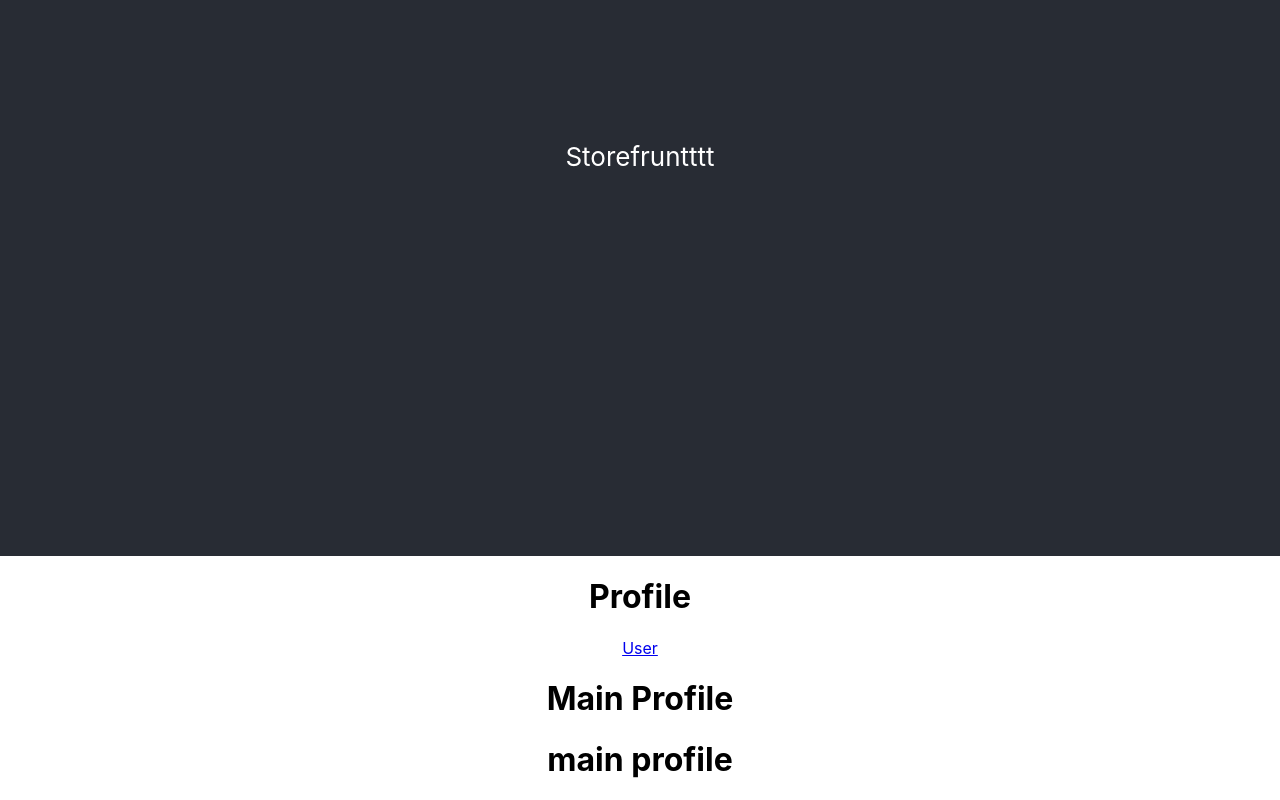
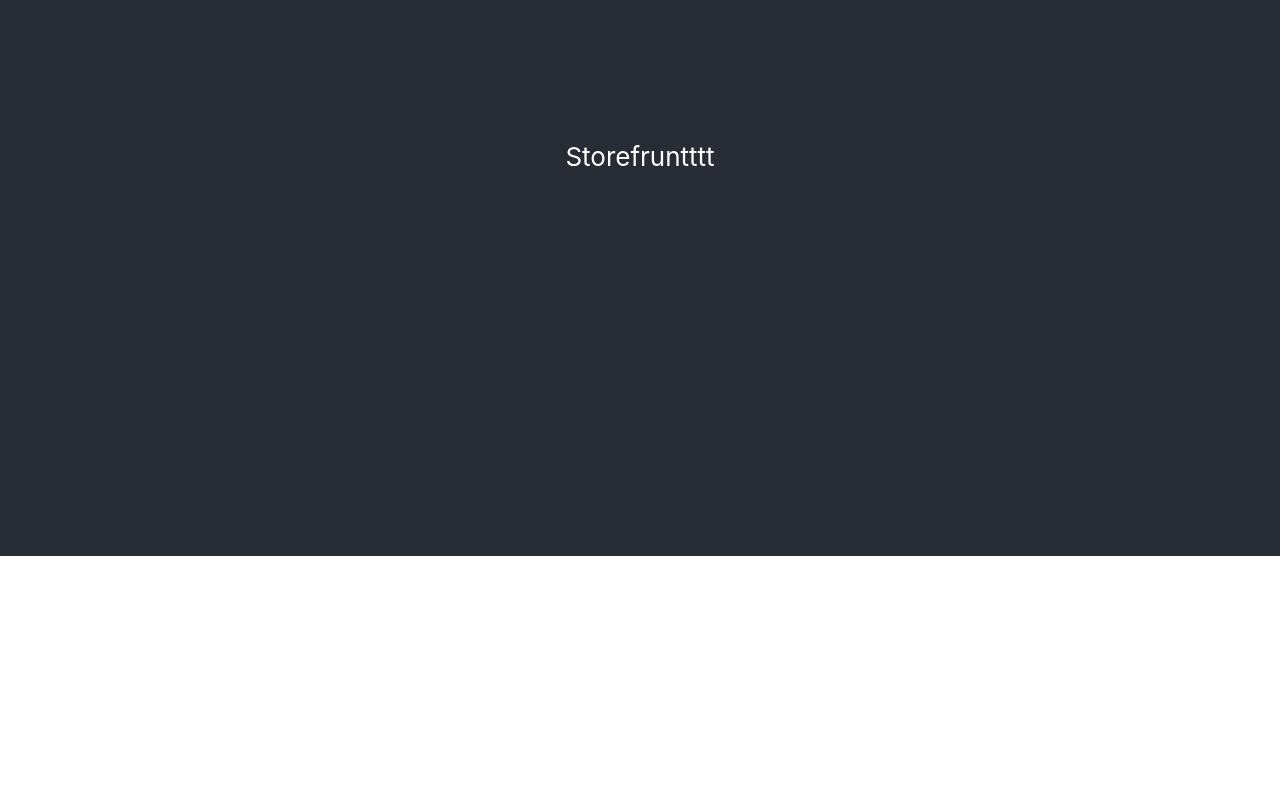
Before and after one commit to b-yassine02/storefrunt, a React (Create React App) app: page / in a window 1280 px wide. Before the commit this address led to /#/Profile/User. Shown: the part 244-1044 px from the top of the page. After the commit the page ends 800 px from the top, so only its background shows below. Built offline with nearby package versions, Linux system fonts and the light colour scheme.

Commit message:
fix error

```diff
--- a/src/App.tsx
+++ b/src/App.tsx
@@ -1,8 +1,5 @@
 import React from 'react';
 import './App.css';
-import Profile from './Profile';
-import { HashRouter } from 'react-router-dom';
-import { Routes, Route, Navigate } from "react-router";
 
 function App() {
   return (
@@ -12,14 +9,6 @@ function App() {
           Storefruntttt
         </p>
       </header>
-      <HashRouter>
-        <div>
-          <Routes>
-            <Route path="/" element={<Navigate to="/Profile"/>} />
-            <Route path="/Profile/*" element={<Profile />} />
-          </Routes>
-        </div>
-      </HashRouter>
     </div>
   );
 }
--- a/src/Profile/User/index.tsx
+++ /dev/null
@@ -1,12 +0,0 @@
-import React from 'react';
-import Main from './main';
-
-function User() {
-    return (
-        <div>
-            <h1>Main Profile</h1>
-            <Main />
-        </div>
-    )
-}
-export default User;
--- a/src/Profile/User/main.tsx
+++ /dev/null
@@ -1,8 +0,0 @@
-function Main() {
-    return (
-        <div className="side-button">
-            <h1>main profile</h1>
-        </div>
-    )
-}
-export default Main;
--- a/src/Profile/index.tsx
+++ /dev/null
@@ -1,19 +0,0 @@
-import { Routes, Route, Link, Navigate, useLocation } from "react-router-dom";
-import User from "./User";
-
-function Profile() {
-    const { pathname } = useLocation();
-    return (
-        <div>
-            <h1>Profile</h1>
-            <Link to="/Profile/User"
-                className={pathname.includes("User") ? "active" : ""}>User
-            </Link>
-            <Routes>
-                <Route path="/" element={<Navigate to="User"/>}/>
-                <Route path="/User/*" element={<User />} />
-            </Routes>
-        </div>
-    );
-}
-export default Profile;
```
